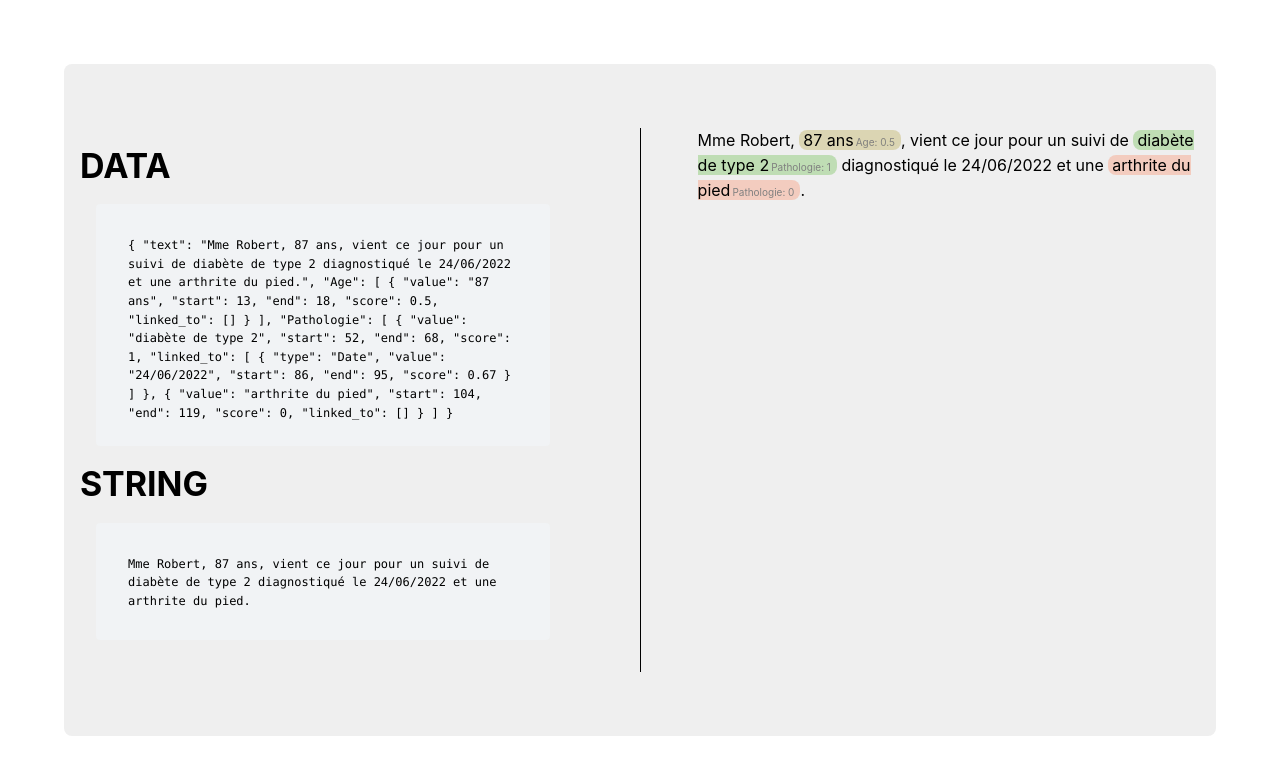
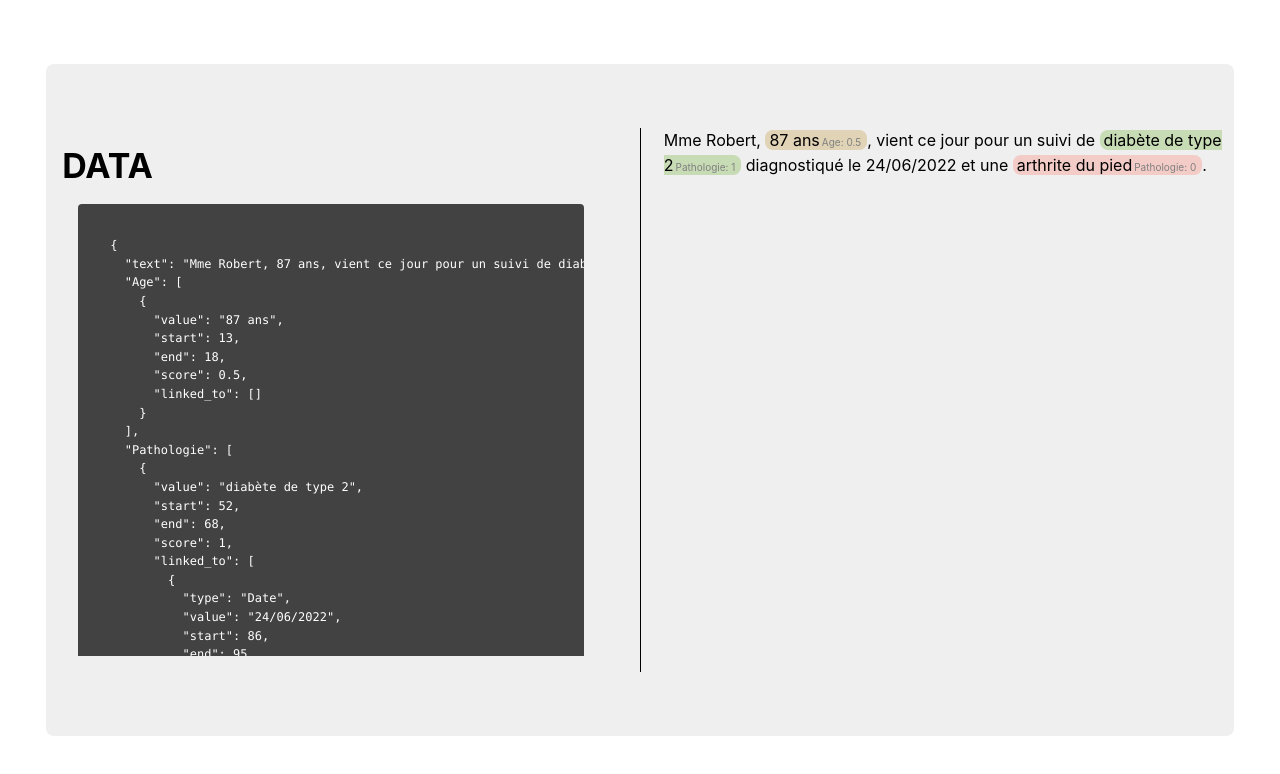
Before and after one commit to AngrySquirrell/HighlightAIPrediction, a React (Vite) app: page / in a window 1280 px wide. Shown: the top 774 px of the page. Built offline with nearby package versions, Linux system fonts and the light colour scheme; a small style sheet from the web is missing.

Commit message:
Refactorise les imports et ajoute ScrollArea dans App.tsx

```diff
--- a/src/App.tsx
+++ b/src/App.tsx
@@ -1,7 +1,7 @@
 import "@mantine/core/styles.css";
 import "@mantine/code-highlight/styles.css";
 import "./App.css";
-import { Code, Flex, Text, Title, Tooltip } from "@mantine/core";
+import { Code, Flex, ScrollArea, Text, Title, Tooltip } from "@mantine/core";
 import { CodeRecord, NodeInterface } from "./interfaces";
 import React from "react";
 
@@ -56,7 +56,7 @@ function App() {
                 let node = (
                     <Text
                         style={{
-                            backgroundColor: `rgba(255, 100, 50, 0.25)`,
+                            backgroundColor: `rgba(255, 100, 80, 0.25)`,
                             filter: `hue-rotate(${90 * element.score}deg)`,
                             borderRadius: 8,
                         }}
@@ -127,17 +127,51 @@ function App() {
                     bg={"#1111"}
                     style={{ borderRadius: 8 }}
                 >
-                    <Flex w={"45%"} direction={"column"} p={16}>
+                    <ScrollArea w={"48%"} h={"100%"} p={16}>
+                        <Flex w={"100%"} direction={"column"}>
                             <Title>DATA</Title>
-                        <Code p={32} m={16}>
+                            <Code
+                                p={32}
+                                m={16}
+                                block
+                                maw={"100%"}
+                                color="dark.4"
+                                c={"#fff"}
+                            >
                                 {JSON.stringify(code, null, 2)}
                             </Code>
                             <Title>STRING</Title>
-                        <Code p={32} m={16}>
+                            <Code
+                                p={32}
+                                m={16}
+                                maw={"100%"}
+                                color="dark.4"
+                                c={"#fff"}
+                            >
                                 {code.text as string}
                             </Code>
-                        {/* <Code>{JSON.stringify(a, null, 2)}</Code> */}
+                            <Title>PARSED ARRAY</Title>
+                            <Code
+                                p={32}
+                                m={16}
+                                block
+                                maw={"100%"}
+                                color="dark.4"
+                                c={"#fff"}
+                            >
+                                {JSON.stringify(
+                                    highlightText(code).map((el, _id) => {
+                                        return {
+                                            ...el,
+                                            node: undefined,
+                                        };
+                                    }),
+                                    null,
+                                    "\t"
+                                )}
+                            </Code>
                         </Flex>
+                    </ScrollArea>
                     <Flex w="fit-content">
                         <div
                             style={{
@@ -147,16 +181,7 @@ function App() {
                             }}
                         />
                     </Flex>
-                    <Flex w={"45%"} direction={"column"}>
-                        {/* <Text>
-                            {highlightText(code).map((text, id) => {
-                                return (
-                                    <Tooltip label={text.key}>
-                                        {text.node}
-                                    </Tooltip>
-                                );
-                            })}
-                        </Text> */}
+                    <Flex w={"48%"} direction={"column"}>
                         <Text>
                             {parseText(code, highlightText(code)).map(
                                 (text, id) => {
```
Lines whose indentation alone changed are shown as unchanged.
